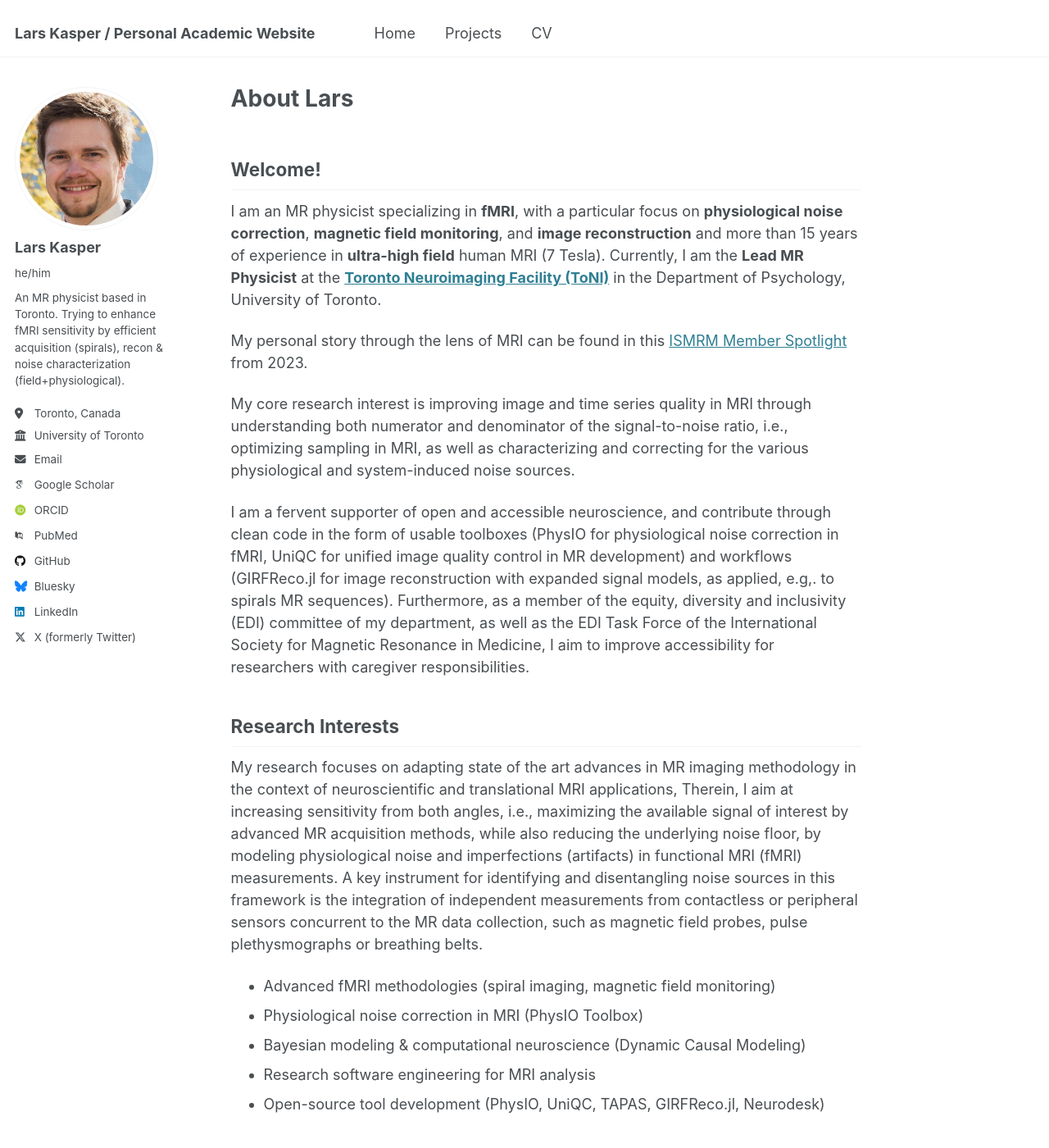
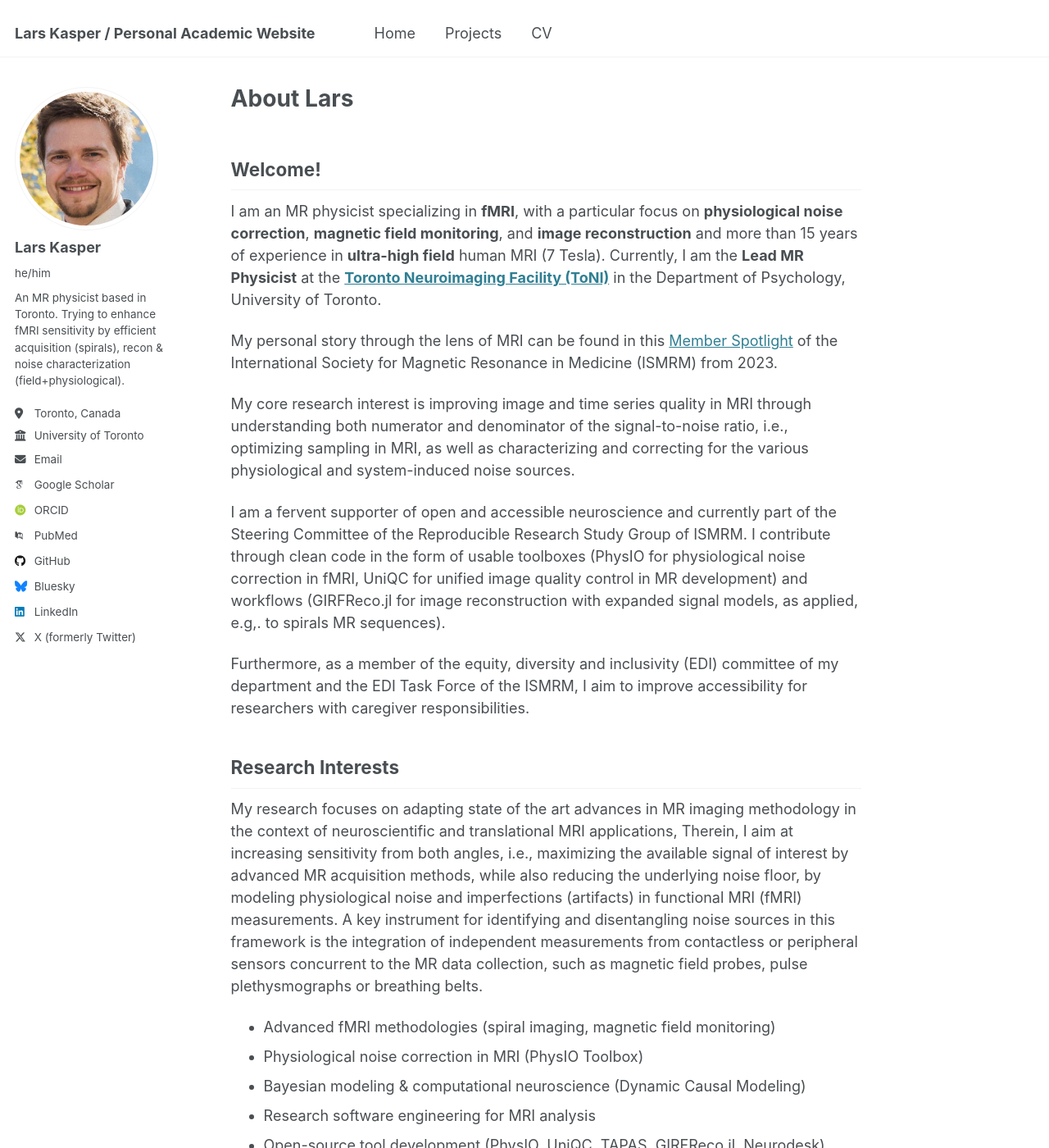
Before and after one commit to mrikasper/mrikasper.github.io, a Jekyll site: the page built from _pages/about.md, in a window 1280 px wide and 1400 px high. Shown: the whole window at 82% size. Built offline with Jekyll 4.4.1, drawn with Linux system fonts in a browser that asks for light colours; some web fonts are replaced; some of the changed text lies outside the part shown.

```diff
--- a/_pages/about.md
+++ b/_pages/about.md
@@ -11,11 +11,13 @@ redirect_from:
 
 I am an MR physicist specializing in **fMRI**, with a particular focus on **physiological noise correction**, **magnetic field monitoring**, and **image reconstruction** and more than 15 years of experience in **ultra-high field** human MRI (7 Tesla). Currently, I am the **Lead MR Physicist** at the **[Toronto Neuroimaging Facility (ToNI)](https://toni.psych.utoronto.ca/)** in the Department of Psychology, University of Toronto.
 
-My personal story through the lens of MRI can be found in this [ISMRM Member Spotlight](https://www.ismrm.org/member-spotlight/lars-kasper/) from 2023.
+My personal story through the lens of MRI can be found in this [Member Spotlight](https://www.ismrm.org/member-spotlight/lars-kasper/) of the International Society for Magnetic Resonance in Medicine (ISMRM) from 2023.
 
 My core research interest is improving image and time series quality in MRI through understanding both numerator and denominator of the signal-to-noise ratio, i.e., optimizing sampling in MRI, as well as characterizing and correcting for the various physiological and system-induced noise sources.
 
-I am a fervent supporter of open and accessible neuroscience, and contribute through clean code in the form of usable toolboxes (PhysIO for physiological noise correction in fMRI, UniQC for unified image quality control in MR development) and workflows (GIRFReco.jl for image reconstruction with expanded signal models, as applied, e.g,. to spirals MR sequences). Furthermore, as a member of the equity, diversity and inclusivity (EDI) committee of my department, as well as the EDI Task Force of the International Society for Magnetic Resonance in Medicine, I aim to improve accessibility for researchers with caregiver responsibilities.
+I am a fervent supporter of open and accessible neuroscience and currently part of the Steering Committee of the Reproducible Research Study Group of ISMRM. I contribute through clean code in the form of usable toolboxes (PhysIO for physiological noise correction in fMRI, UniQC for unified image quality control in MR development) and workflows (GIRFReco.jl for image reconstruction with expanded signal models, as applied, e.g,. to spirals MR sequences).
+
+Furthermore, as a member of the equity, diversity and inclusivity (EDI) committee of my department and the EDI Task Force of the ISMRM, I aim to improve accessibility for researchers with caregiver responsibilities.
 
 ## Research Interests
 
```
Also changed, not shown: other parts of _pages/about.md (+1 -1 lines).
